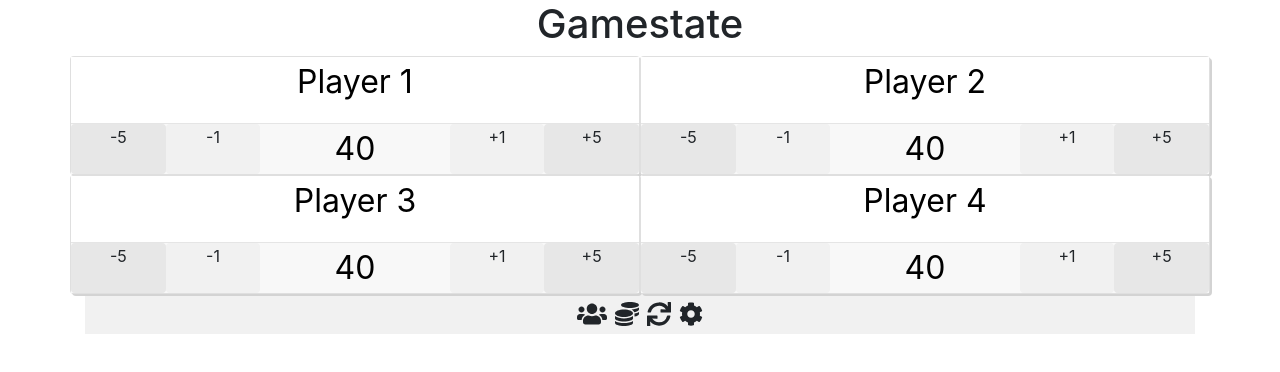
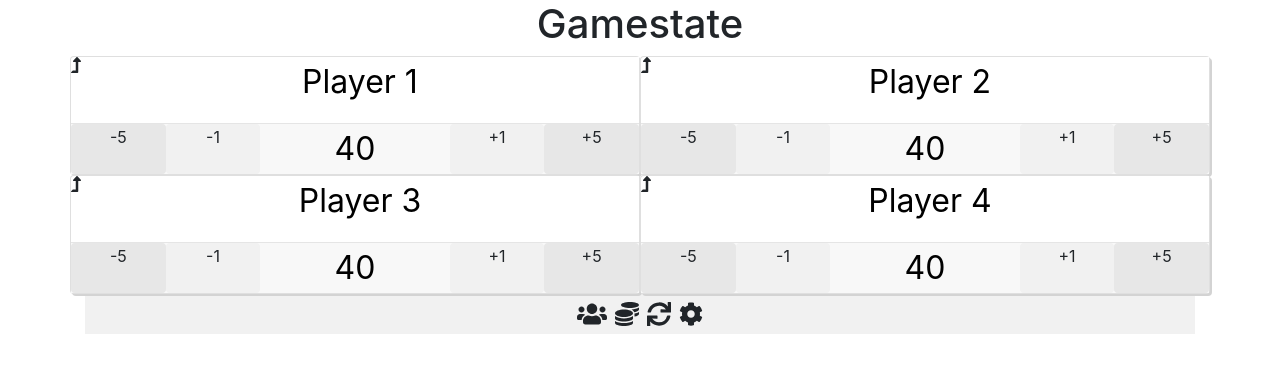
Before and after one commit to kouzios/MTG-Swiss-Knife, a Vue app: page /#/ in a window 1280 px wide. Shown: the top 372 px of the page. Built offline with nearby package versions, Linux system fonts and the light colour scheme.

Commit message:
Added functionality to flip a player box

```diff
--- a/src/components/Gamestate.vue
+++ b/src/components/Gamestate.vue
@@ -1,8 +1,11 @@
 <template>
     <div class='container'>
         <div class='row'>
-            <div class='player card col-6' v-for="(player, index) in players" :key="'player' + index">
-                <input class='name-input' type='text' v-model="player.name" autocomplete="off"/>
+            <div class='player card col-6'  :class="{flipped: player.isFlipped}" v-for="(player, index) in players" :key="'player' + index">
+                <div class='d-flex flex-row'>
+                    <font-awesome-icon v-b-tooltip.hover.right="'Flip View'" class='clickable d-flex justify-content-center' icon="level-up-alt" @click="player.isFlipped = !player.isFlipped"/>
+                    <input class="name-input w-100" type='text' v-model="player.name" autocomplete="off"/>
+                </div>
                 <hr class='condensed'>
                 <Lifestate :defaultLife='defaultLife' :player='player' :index='index'/>
             </div>
@@ -39,22 +42,26 @@ export default {
                 {
                     name: "Player 1",
                     life: 40,
-                    lifeColor: "black"
+                    lifeColor: "black",
+                    isFlipped: false
                 },
                 {
                     name: "Player 2",
                     life: 40,
-                    lifeColor: "black"
+                    lifeColor: "black",
+                    isFlipped: false
                 },
                 {
                     name: "Player 3",
                     life: 40,
-                    lifeColor: "black"
+                    lifeColor: "black",
+                    isFlipped: false
                 },
                 {
                     name: "Player 4",
                     life: 40,
-                    lifeColor: "black"
+                    lifeColor: "black",
+                    isFlipped: false
                 }
             ]
         }
@@ -67,6 +74,9 @@ export default {
         },
         settingsUpdate(val) {
             this.defaultLife = val
+        },
+        flip(index) {
+
         },
         playersUpdate(val) {
             var difference = val - this.players.length;
@@ -111,4 +121,12 @@ export default {
 .condensed {
     margin-bottom: 0px !important;
 }
+
+.flipped {
+    -webkit-transform:rotate(-180deg);
+    -moz-transform:rotate(-180deg);
+    -o-transform:rotate(-180deg);
+    transform:rotate(-180deg);
+    filter:progid:DXImageTransform.Microsoft.BasicImage(rotation=2);
+}
 </style>
--- a/src/main.js
+++ b/src/main.js
@@ -9,6 +9,7 @@ import { faSync } from '@fortawesome/free-solid-svg-icons'
 import { faCog } from '@fortawesome/free-solid-svg-icons'
 import { faCoins } from '@fortawesome/free-solid-svg-icons'
 import { faBook } from '@fortawesome/free-solid-svg-icons'
+import { faLevelUpAlt } from '@fortawesome/free-solid-svg-icons'
 import { FontAwesomeIcon } from '@fortawesome/vue-fontawesome'
 
 import 'bootstrap/dist/css/bootstrap.css'
@@ -20,6 +21,7 @@ library.add(faSync);
 library.add(faCog);
 library.add(faCoins);
 library.add(faBook);
+library.add(faLevelUpAlt);
 
 Vue.config.productionTip = false
 
```
